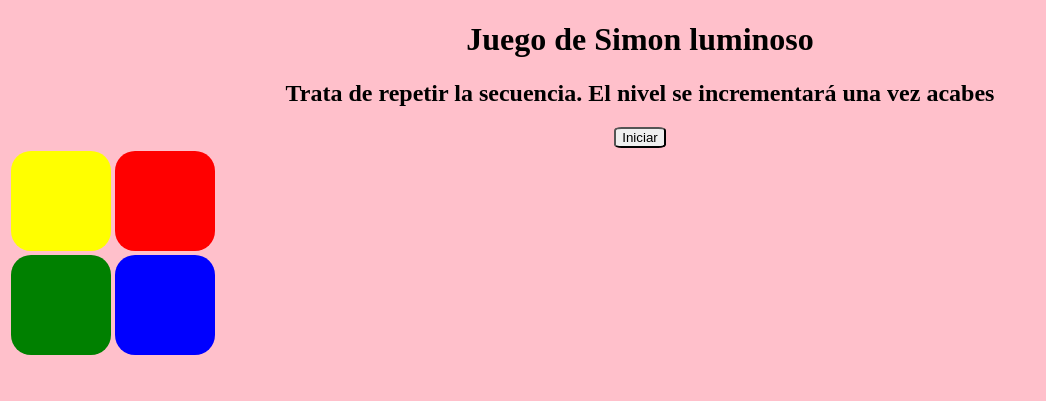
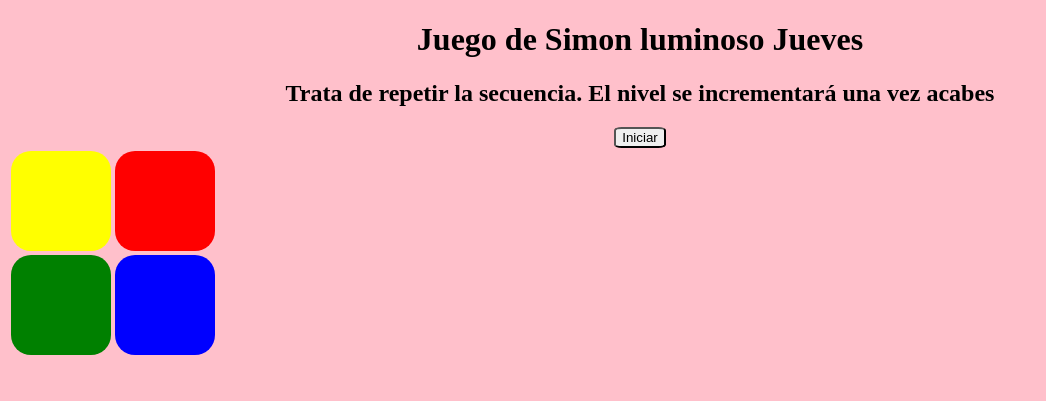
Before and after one commit to Jesus-Sanchez-dela-Riva/DEWEC2526, a plain HTML site: page index.html in a window 1280 px wide. Shown: the whole page, without its empty margins (0-1046 px from the left). Drawn offline with Linux system fonts and the light colour scheme.

Commit message:
Commit 2

```diff
--- a/index.html
+++ b/index.html
@@ -7,7 +7,7 @@
         <link rel="stylesheet" href="style.css">
     </head>
     <body>
-        <h1>Juego de Simon luminoso</h1>
+        <h1>Juego de Simon luminoso Jueves</h1>
         <h2>Trata de repetir la secuencia. El nivel se incrementará una vez acabes</h2>
         <button>Iniciar</button>
         <div class="div0">
```
